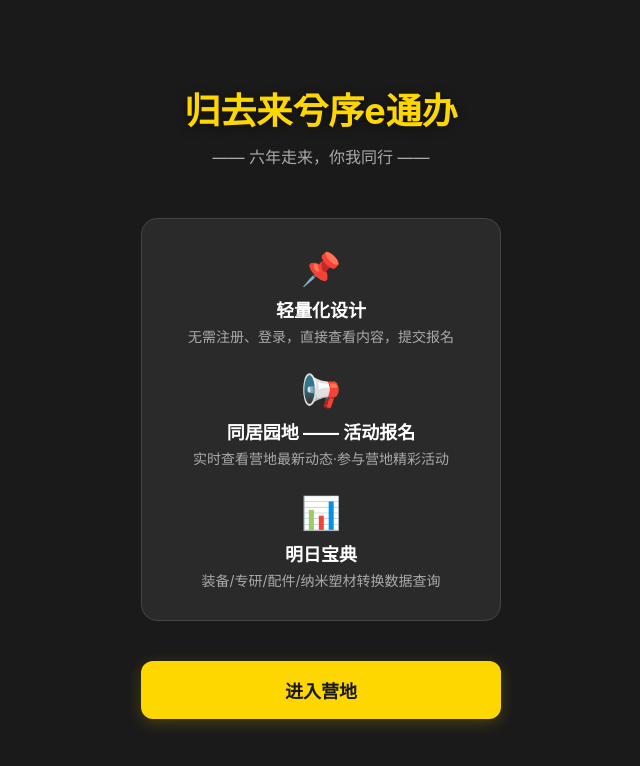
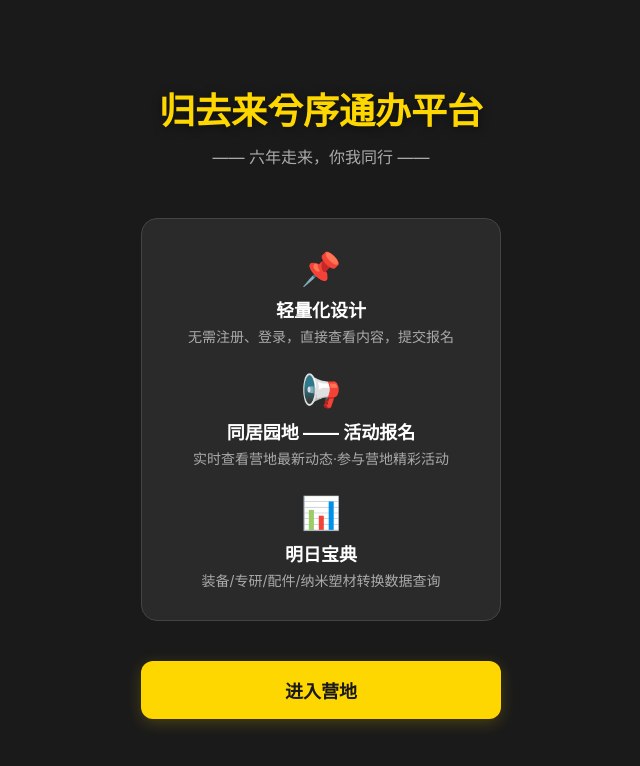
Before and after one commit to Bandzy0711/GQLXX, a plain HTML site: page index.html in a window 1280 px wide. Shown: the whole page, without its empty margins (319-959 px from the left). Drawn offline with Linux system fonts and the light colour scheme.

Commit message:
index.html

```diff
--- a/index.html
+++ b/index.html
@@ -286,7 +286,7 @@
 	   <!-- 引导页 -->
 	   <div id="guide-page">
 	     <div class="guide-content">
-	       <div class="guide-title">归去来兮序e通办</div>
+	       <div class="guide-title">归去来兮序通办平台</div>
 	       <div class="guide-subtitle">—— 六年走来，你我同行 ——</div>
 	       <div class="guide-card">
 	         <div class="guide-item">
```
